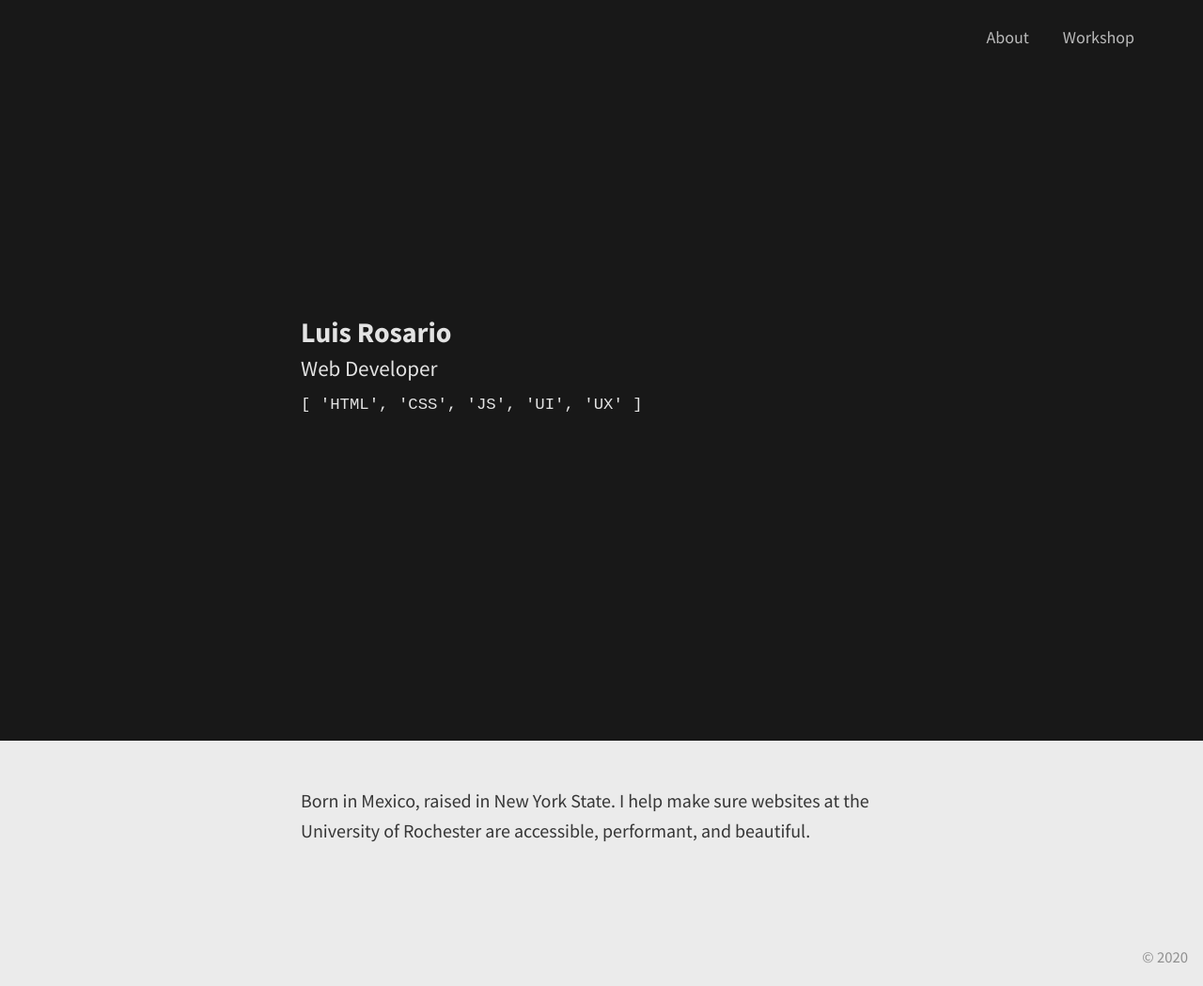
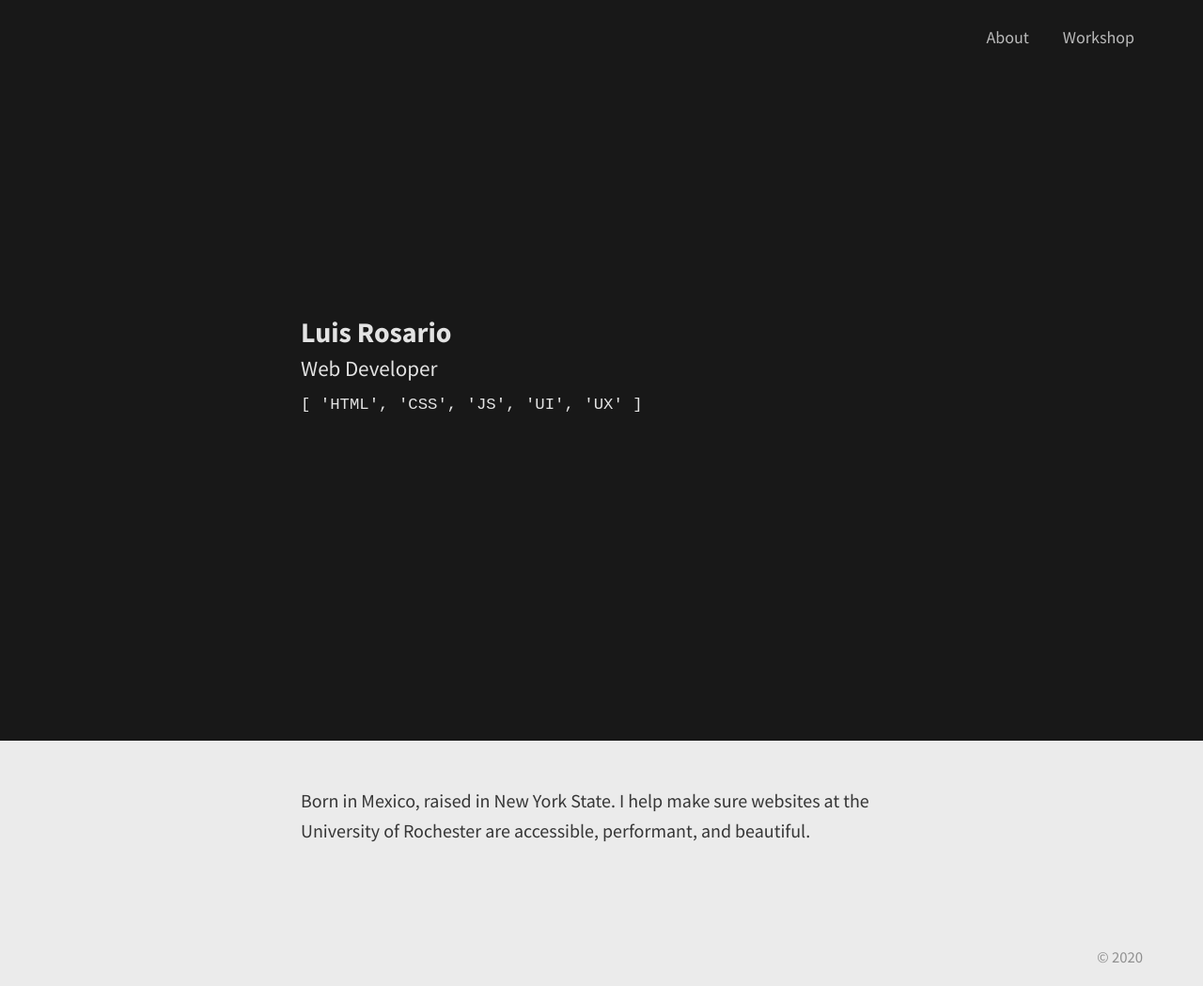
Before and after one commit to Z4P0/2020-theme, a website: page markup/pug/index.pug in a window 1280 px wide. Shown: the whole page at 94% size. Drawn offline with nearby package versions, Linux system fonts and the light colour scheme; files that its build step writes are made by us from their sources.

Commit message:
play around with some more padding

```diff
--- a/styles/scss/frontpage.scss
+++ b/styles/scss/frontpage.scss
@@ -94,7 +94,6 @@
   }
   @include breakpoint(xlarge) {
     font-size: rem-calc(30);
-    // font-size: rem-calc(34);
     padding-left: 25vw;
     padding-right: 25vw;
   }
--- a/styles/scss/theme/_site-footer.scss
+++ b/styles/scss/theme/_site-footer.scss
@@ -5,4 +5,8 @@
     text-align: right;
     opacity: 0.5;
   }
+  @include breakpoint(large) {
+    padding-left: 5vw;
+    padding-right: 5vw;
+  }
 }
--- a/styles/scss/theme/_site-header.scss
+++ b/styles/scss/theme/_site-header.scss
@@ -6,7 +6,6 @@
   h1 {
     font-size: rem-calc(19);
     line-height: 1.26315;
-    // margin-bottom: 0;
   }
   .site-nav {
     margin-left: auto;
```
Also changed, not shown: styles/css/styles.css, styles/css/styles.min.css.
